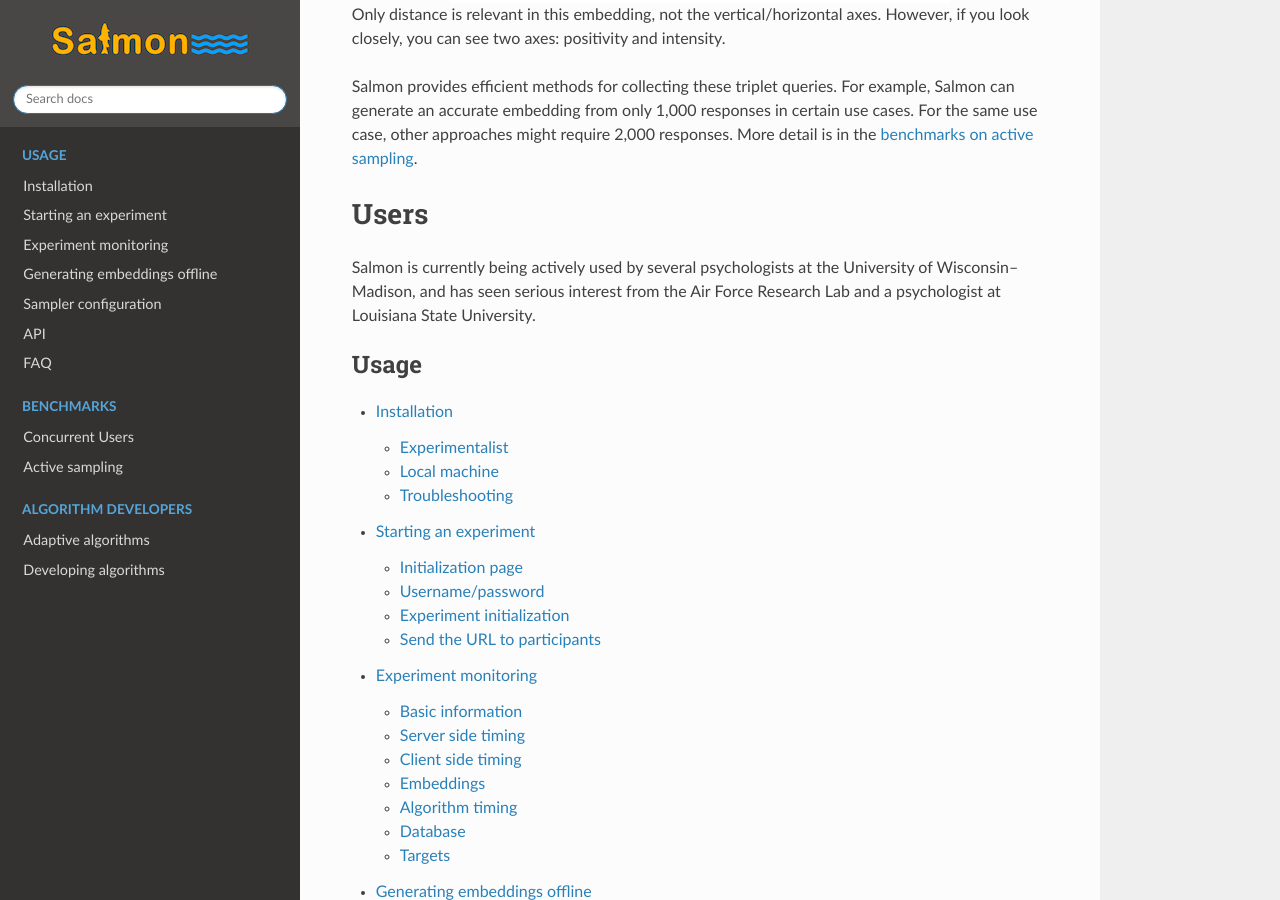
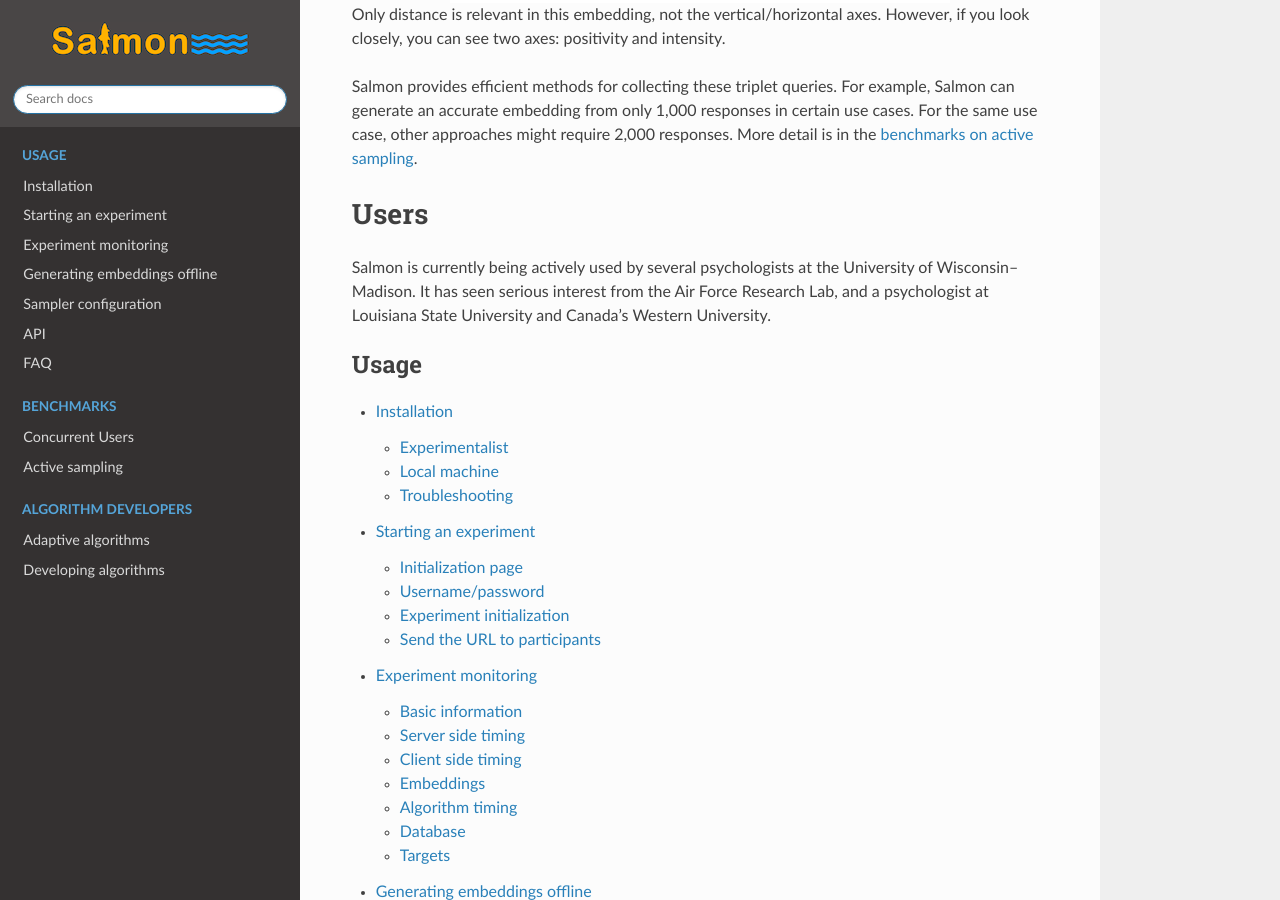
Before and after one commit to stsievert/salmon, a Sphinx documentation site: the page built from docs/source/index.rst, in a window 1280 px wide and 900 px high, scrolled down 971 px. Built offline with Sphinx 7.4.7 and the Read the Docs theme 2.0.0, drawn with Linux system fonts in a browser that asks for light colours.

Commit message:
DOC: update users

```diff
--- a/docs/source/index.rst
+++ b/docs/source/index.rst
@@ -31,9 +31,10 @@
 Users
 =====
 
-Salmon is currently being actively used by several  psychologists at the
-University of Wisconsin--Madison, and has seen serious interest from the Air
-Force Research Lab and a psychologist at Louisiana State University.
+Salmon is currently being actively used by several psychologists at the
+University of Wisconsin--Madison. It has seen serious interest from the Air
+Force Research Lab, and a psychologist at Louisiana State University and
+Canada's Western University.
 
 .. toctree::
    :maxdepth: 2
```
